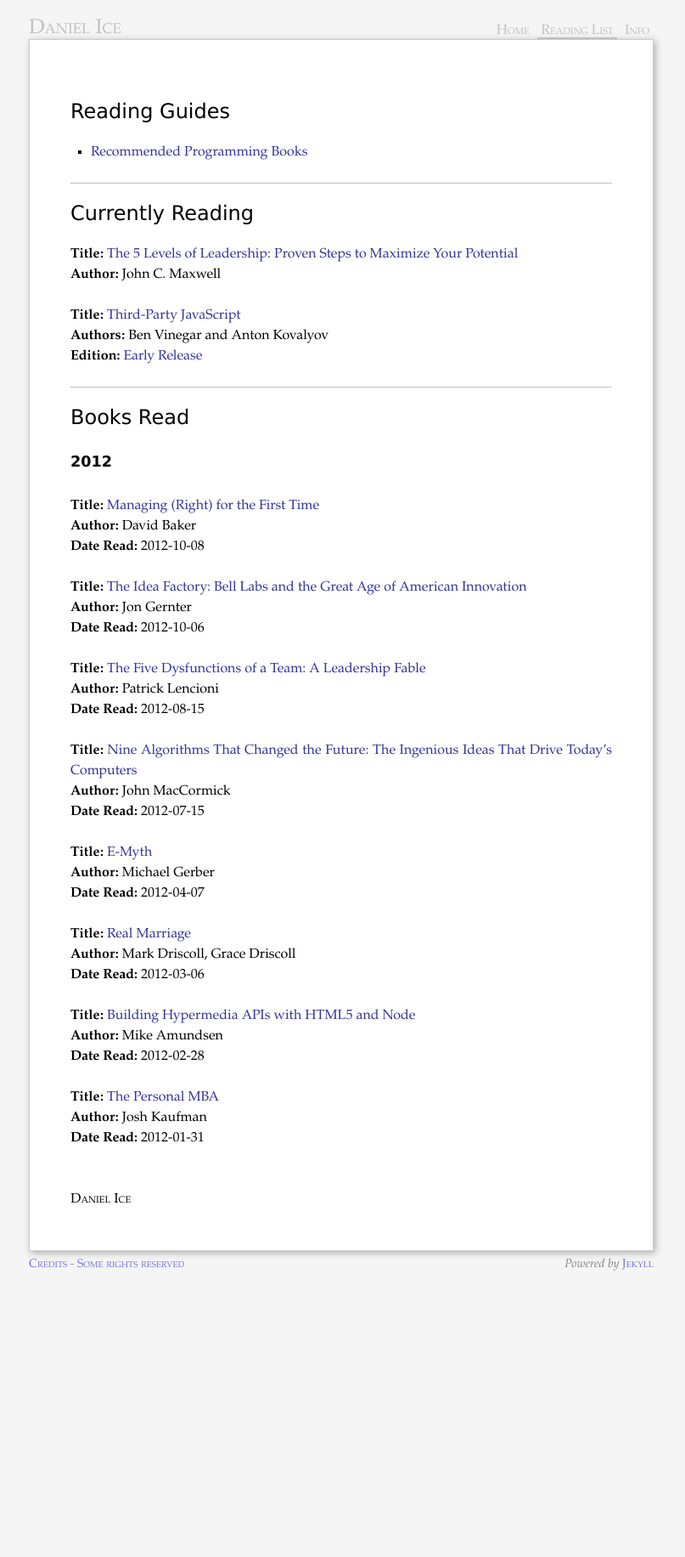
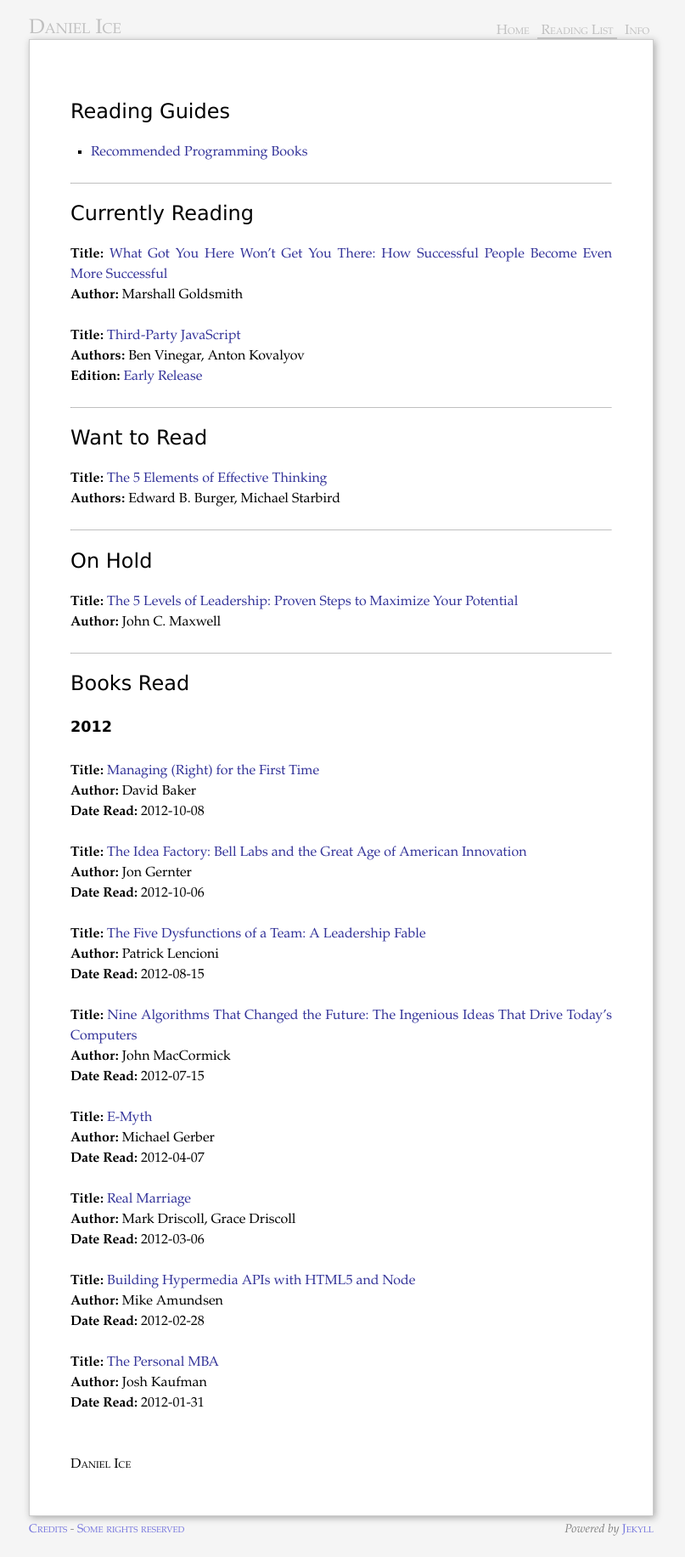
Before and after one commit to coderguy/coderguy.github.com, a Jekyll site: the page built from books/index.md, in a window 1280 px wide. Shown: the whole page at 85% size, without its empty margins (238-1045 px from the left). Built offline with Jekyll 4.4.1, drawn with Linux system fonts in a browser that asks for light colours; Markdown is read by kramdown in place of the engine named in the settings; before the commit the page ends 1520 px from its top, so only the background shows below that.

Commit message:
Updating reading list

```diff
--- a/books/index.md
+++ b/books/index.md
@@ -15,12 +15,26 @@ tags: [book read]
 
 # Currently Reading
 
+**Title:** [What Got You Here Won't Get You There: How Successful People Become Even More Successful](http://www.amazon.com/gp/product/1401301304?tag=servicebrook-20)<br/>
+**Author:** Marshall Goldsmith<br/>
+
+**Title:** [Third-Party JavaScript](http://www.amazon.com/gp/product/1617290548?tag=servicebrook-20)<br/>
+**Authors:** Ben Vinegar, Anton Kovalyov<br/>
+**Edition:** [Early Release](http://www.manning.com/vinegar/)
+
+----------
+
+# Want to Read
+
+**Title:** [The 5 Elements of Effective Thinking](http://www.amazon.com/gp/product/0691156662?tag=servicebrook-20)<br/>
+**Authors:** Edward B. Burger, Michael Starbird<br/>
+
+----------
+
+# On Hold
+
 **Title:** [The 5 Levels of Leadership: Proven Steps to Maximize Your Potential](http://www.amazon.com/gp/product/159995365X?tag=servicebrook-20)<br/>
 **Author:** John C. Maxwell<br/>
-
-**Title:** [Third-Party JavaScript](http://www.amazon.com/gp/product/1617290548?tag=servicebrook-20)<br/>
-**Authors:** Ben Vinegar and Anton Kovalyov<br/>
-**Edition:** [Early Release](http://www.manning.com/vinegar/)
 
 ----------
 
```
